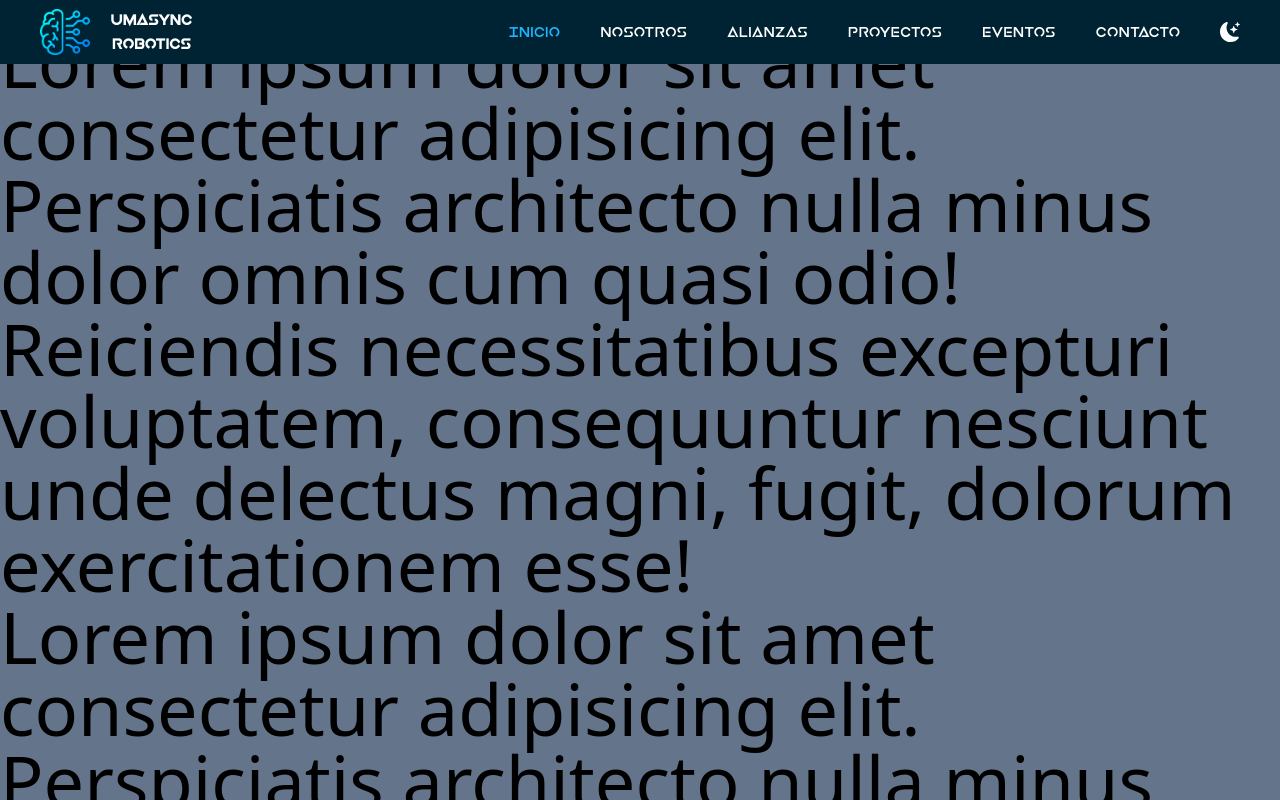
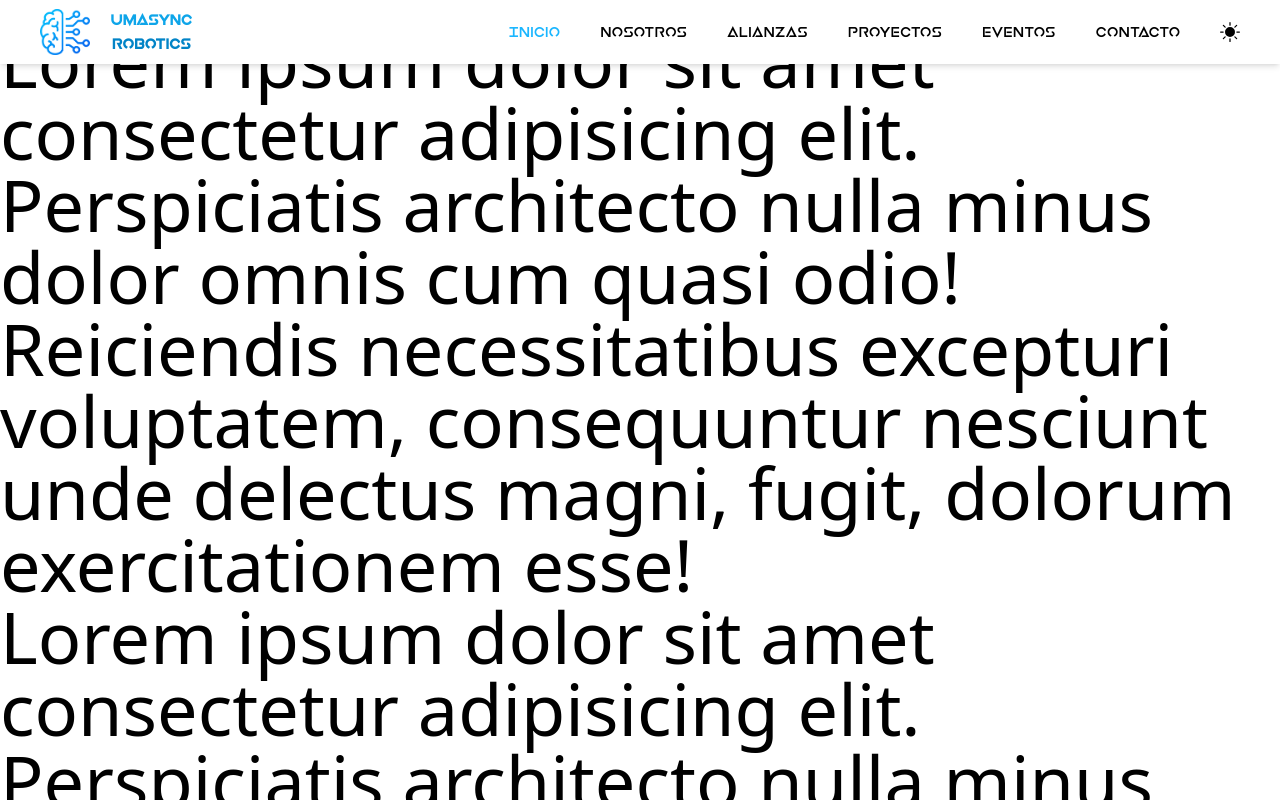
Before and after one commit to Fabrizzio20k/umasync_webpage, a Next.js app: page / in a window 1280 px wide. Shown: the top 800 px of the page. Built offline with nearby package versions, Linux system fonts and the light colour scheme.

Commit message:
Add darkmode in all the page

```diff
--- a/src/app/layout.tsx
+++ b/src/app/layout.tsx
@@ -6,6 +6,9 @@ import "./globals.css";
 export const metadata: Metadata = {
   title: "UmaSync Robotics",
   description: "The official website of UmaSync Robotics",
+  icons: {
+    icon: "/icons/logo_ico.ico",
+  }
 };
 
 export default function RootLayout({
@@ -15,7 +18,7 @@ export default function RootLayout({
 }>) {
   return (
     <html lang="es">
-      <body className="bg-slate-500">
+      <body className="bg-white dark:bg-mainBlue-700 transition-colors duration-500">
         <Navbar />
         {children}
         <h1 className="text-7xl">Lorem ipsum dolor sit amet consectetur adipisicing elit. Perspiciatis architecto nulla minus dolor omnis cum quasi odio! Reiciendis necessitatibus excepturi voluptatem, consequuntur nesciunt unde delectus magni, fugit, dolorum exercitationem esse!</h1>
--- a/src/components/Navbar/Navbar.tsx
+++ b/src/components/Navbar/Navbar.tsx
@@ -1,7 +1,7 @@
 "use client"
 import Image from "next/image";
 import { usePathname } from 'next/navigation'
-import { useState, useEffect } from "react";
+import { useState, useEffect, useCallback } from "react";
 import styles from "./Navbar.module.css";
 import Link from "next/link";
 import { Spin as Hamburger } from 'hamburger-react';
@@ -18,11 +18,27 @@ export default function Navbar() {
 
     const [isOpen, setIsOpen] = useState(false);
     const [size, setSize] = useState(32);
-    const [isDarkMode, setIsDarkMode] = useState(true);
+    const [isDarkMode, setIsDarkMode] = useState(false);
 
     const iconsSet: IconType[] = [RiHome6Line, GoOrganization, TbHeartHandshake, LuListTodo, RiCalendarEventLine, RiContactsLine];
     const menuOptions: string[] = ["Inicio", "Nosotros", "Alianzas", "Proyectos", "Eventos", "Contacto"];
     const menuLinks: string[] = ["/", "/nosotros", "/alianzas", "/proyectos", "/eventos", "/contacto"];
+
+    const handleDarkMode = () => {
+        const newIsDarkMode = !isDarkMode;
+        setIsDarkMode(newIsDarkMode);
+        window.localStorage.setItem("darkMode", newIsDarkMode ? "true" : "false");
+        handleChangeTheme(newIsDarkMode);
+    }
+
+    const handleChangeTheme = useCallback((newIsDarkMode: boolean) => {
+        if (newIsDarkMode) {
+            document.documentElement.classList.add("dark");
+        } else {
+            document.documentElement.classList.remove("dark");
+        }
+        console.log("Dark mode: ", newIsDarkMode);
+    }, []);
 
     const path = usePathname();
 
@@ -58,36 +74,57 @@ export default function Navbar() {
         };
     }, []);
 
+    useEffect(() => {
+        if (window.localStorage.getItem("darkMode") !== null) {
+            if (window.localStorage.getItem("darkMode") === "true") {
+                setIsDarkMode(true);
+            }
+            else {
+                setIsDarkMode(false);
+            }
+        }
+        else {
+            if (window.matchMedia && window.matchMedia('(prefers-color-scheme: dark)').matches) {
+                setIsDarkMode(true);
+                window.localStorage.setItem("darkMode", "true");
+            }
+            else {
+                setIsDarkMode(false);
+                window.localStorage.setItem("darkMode", "false");
+            }
+        }
+        handleChangeTheme(isDarkMode);
+
+
+    }, [handleChangeTheme, isDarkMode]);
+
 
     return (
-        <header className="bg-mainBlue-800 fixed w-full">
+        <header className="bg-white shadow-md fixed w-full dark:bg-mainBlue-800 transition-all duration-500">
             <nav className="flex flex-row max-w-1920 items-center justify-between mx-5 sm:mx-10 xl:mx-auto">
                 <Link href="/" className="my-2">
                     <ul className="flex items-center justify-between cursor-pointer">
-                        <Image src="/icons/logo.webp" alt="Logo" width={50} height={50} className="filter brightness-125 saturate-150" />
+                        <Image src="/icons/logo.webp" alt="Logo" width={50} height={50} className="dark:filter dark:brightness-125 dark:saturate-150 transition-all duration-500" />
                         <div className="flex flex-col items-center justify-center ms-5">
-                            <h3 className="font-earthFont text-white text-1xl font-bold ">Umasync</h3>
-                            <h3 className="font-earthFont text-white text-1xl font-bold ">Robotics</h3>
+                            <h3 className="font-earthFont text-sky-500 dark:text-white text-1xl font-bold transition-all duration-500">Umasync</h3>
+                            <h3 className="font-earthFont text-sky-600 dark:text-white text-1xl font-bold transition-all duration-500">Robotics</h3>
                         </div>
                     </ul>
                 </Link>
                 <ul className="flex-row font-earthFont space-x-10 my-2 hidden lg:flex">
                     {menuOptions.map((option, i) => (
-                        <li key={i} className="text-white hover:text-blue-400 transition-all duration-500">
+                        <li key={i} className="text-black hover:text-mainBlue-300 dark:text-white dark:hover:text-mainBlue-300 transition-all duration-500">
                             <Link href={menuLinks[i]} className={`${styles.item} ${path === menuLinks[i] ? styles.linkActive : ""}`}>{option}</Link>
                         </li>
                     ))}
-                    <button onClick={() => {
-                        alert("Cambiando de modo")
-                        setIsDarkMode(!isDarkMode)
-                    }}>
-                        {isDarkMode && (<BsFillMoonStarsFill className="text-white text-xl hover:text-blue-400 transition-all duration-500" />)}
-                        {!isDarkMode && (<BsSunFill className="text-white text-xl hover:text-blue-400 transition-all duration-500" />)}
+                    <button onClick={handleDarkMode}>
+                        {isDarkMode && (<BsFillMoonStarsFill className="text-black text-xl hover:text-mainBlue-300 dark:text-white dark:hover:text-mainBlue-300 transition-all duration-500" />)}
+                        {!isDarkMode && (<BsSunFill className="text-black dark:text-white text-xl hover:text-mainBlue-300  transition-all duration-500" />)}
                     </button>
 
                 </ul>
-                <div className="lg:hidden">
-                    <Hamburger rounded={true} toggled={isOpen} toggle={setIsOpen} size={size} color="white" />
+                <div className="lg:hidden text-black dark:text-white">
+                    <Hamburger rounded={true} toggled={isOpen} toggle={setIsOpen} size={size} />
                 </div>
             </nav>
             <AnimatePresence>
@@ -95,26 +132,23 @@ export default function Navbar() {
                     <>
                         <div onClick={() => setIsOpen(false)} className="fixed top-15 left-0 w-full h-full bg-black filter opacity-60"></div>
                         <motion.div
-                            className="fixed top-15 left-0 w-fit h-full bg-mainBlue-800 overflow-auto font-earthFont z-10"
-                            initial={{ x: '-100vw' }}
+                            className="bg-white fixed top-14 left-0 w-fit h-full overflow-auto font-earthFont z-10 dark:bg-mainBlue-800 transition-colors duration-500"
+                            initial={{ x: '-150vw' }}
                             animate={{ x: 0 }}
-                            exit={{ x: '-100vw' }}
+                            exit={{ x: '-150vw' }}
                             transition={{ type: 'tween', duration: 0.4, ease: 'easeInOut' }}
 
                         >
                             <ul className="flex flex-col space-y-10 py-4 px-4 mx-auto">
                                 {menuOptions.map((option, i) => (
-                                    <li key={i} className="flex flex-row w-full justify-between items-center text-white hover:text-blue-400 transition-all duration-500">
+                                    <li key={i} className="flex flex-row w-full justify-between items-center text-black hover:text-mainBlue-300 dark:text-white dark:hover:text-mainBlue-300 transition-all duration-500">
                                         <Link href={menuLinks[i]} className={`${styles.item} ${path === menuLinks[i] ? styles.linkActive : ""}`}>{option}</Link>
                                         {React.createElement(iconsSet[i], { className: `${path === menuLinks[i] ? styles.linkActive : ""} text-xl ms-10` })}
                                     </li>
                                 ))}
-                                <li className="flex flex-row w-full justify-between items-center border-t-2 border-slate-200 text-white hover:text-blue-400 transition-all duration-500">
+                                <li className="flex flex-row w-full justify-between items-center border-t-2 border-slate-200 text-black dark:text-white hover:text-mainBlue-300 dark:hover:text-mainBlue-300 transition-all duration-500">
                                     <h1>Modo: </h1>
-                                    <button onClick={() => {
-                                        alert("Cambiando de modo")
-                                        setIsDarkMode(!isDarkMode)
-                                    }} className="py-4">
+                                    <button onClick={handleDarkMode} className="py-4">
                                         {isDarkMode && (<BsFillMoonStarsFill className="text-xl" />)}
                                         {!isDarkMode && (<BsSunFill className="text-xl" />)}
                                     </button>
--- a/tailwind.config.ts
+++ b/tailwind.config.ts
@@ -6,6 +6,7 @@ const config: Config = {
     "./src/components/**/*.{js,ts,jsx,tsx,mdx}",
     "./src/app/**/*.{js,ts,jsx,tsx,mdx}",
   ],
+  darkMode: "class",
   theme: {
     extend: {
       colors: {
```
Also changed, not shown: 1 other file (tests, documents, lock files or other folders).
